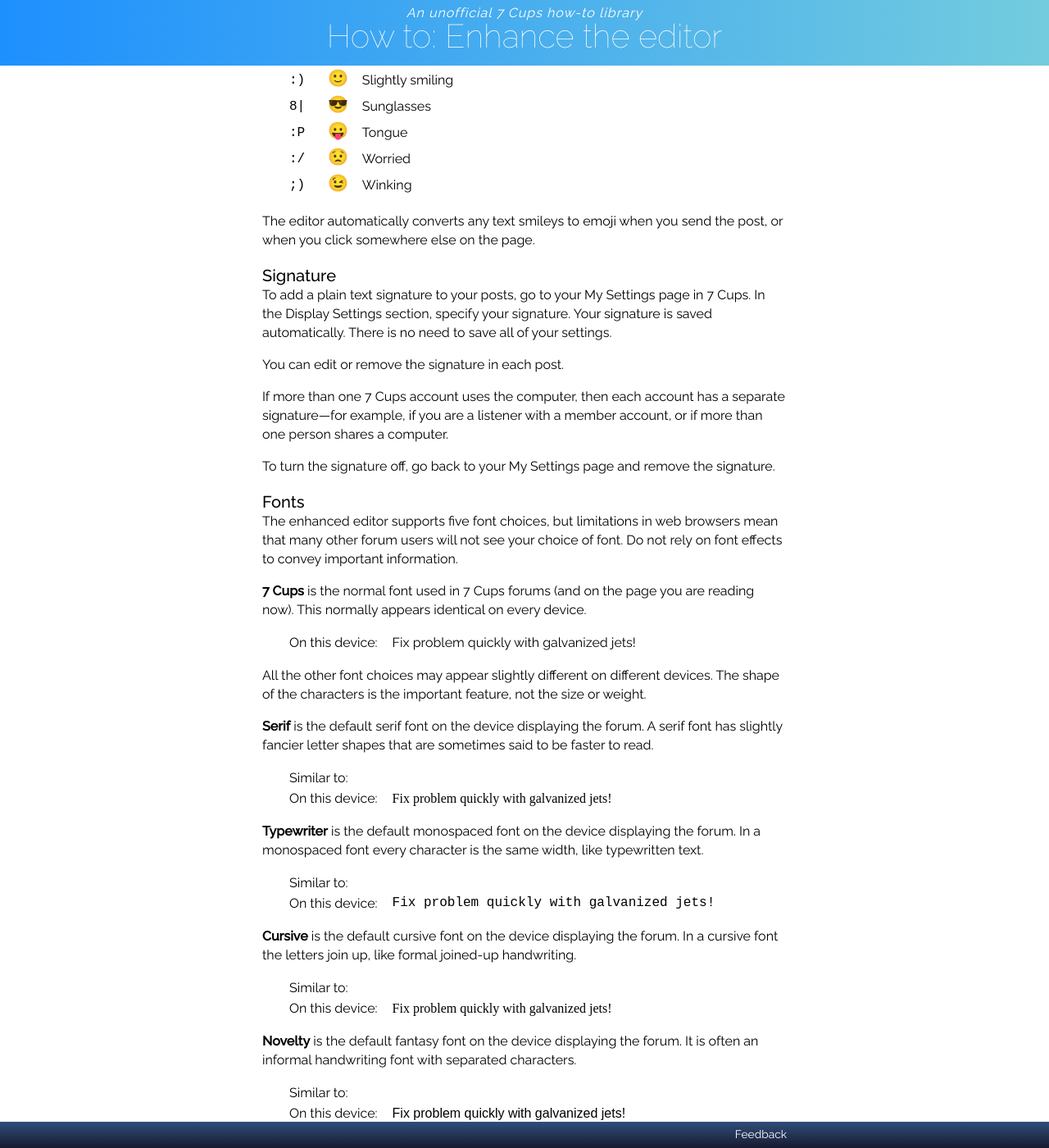
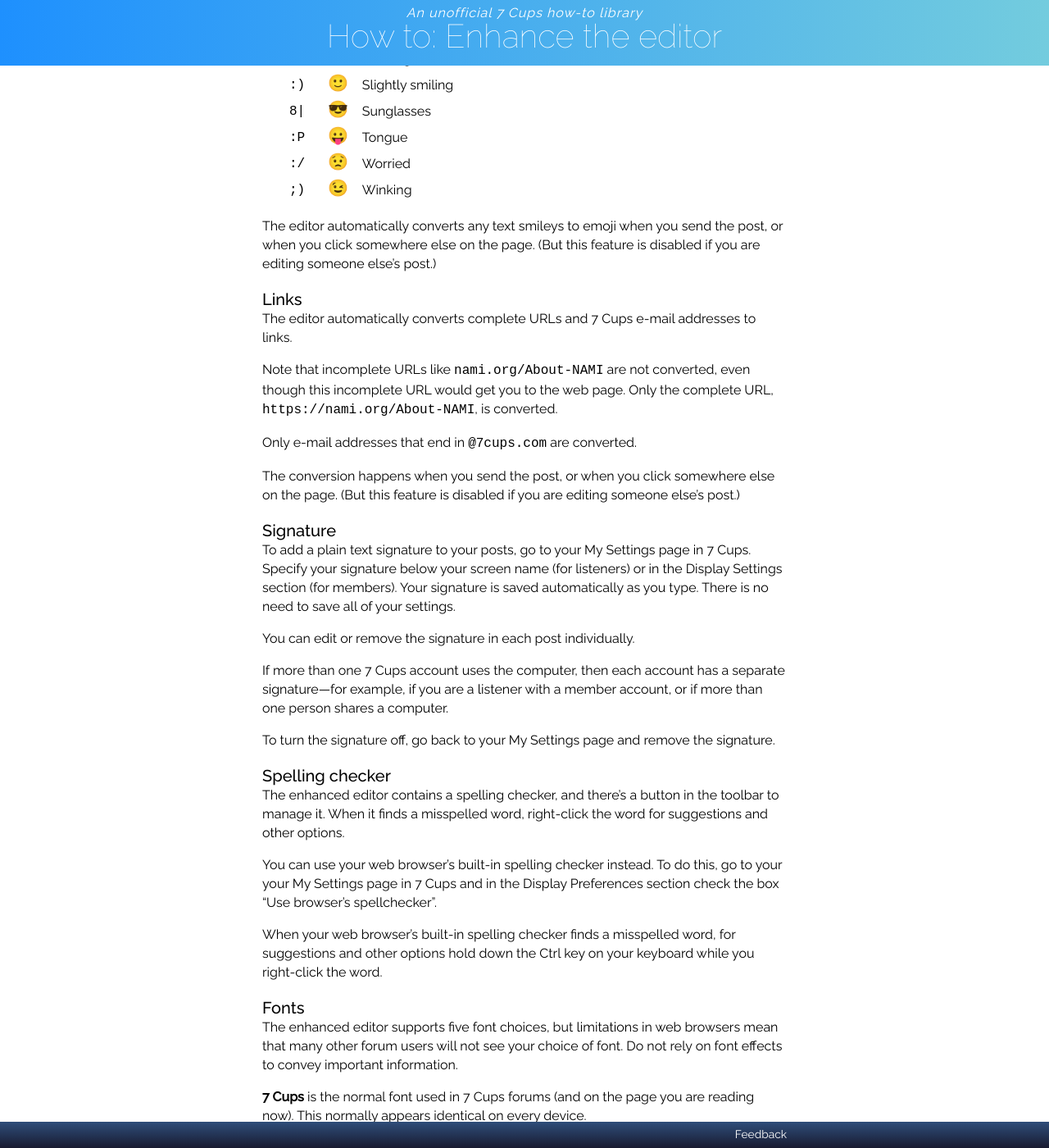
Before and after one commit to RarelyCharlie/rarelycharlie.github.io, a Jekyll site: the page built from _draft/editor.md, in a window 1280 px wide and 1400 px high, scrolled down 3220 px. Shown: the whole window at 82% size. Built offline with Jekyll 4.4.1, drawn with Linux system fonts in a browser that asks for light colours; emoji names are drawn with the system emoji font; some of the changed text lies outside the part shown.

Commit message:
changes for v 0.10

```diff
--- a/_draft/editor.md
+++ b/_draft/editor.md
@@ -32,7 +32,7 @@ The editor is the part of 7 Cups where you type posts in the forums and entries
 
 This page describes how you might be able to enhance the editor with more features. The features include lists, quotes, tables, and extra smileys.
 
-Some of the other features in the enhanced editor are experimental, and some of them might not work. The enhanced editor is only supported on a best efforts basis without any guarantees.
+Some of the other features in the enhanced editor are experimental, and some of them might not work. The enhanced editor is only supported on a best efforts basis without any guarantees. The current version is 0.9
 
 ### Who can enhance the editor
 
@@ -64,23 +64,23 @@ These instructions are for the Safari browser. Similar methods are likely to wor
 
 To set up the enhanced editor, create a bookmarklet as follows:
 
- 1. First copy this very long line of code, making sure you get all of it:
+ 1. First copy this very long line of code, making sure you get all of it:
 
 <div style="font-family: monospace; font-size: 10px; line-height: 12px; overflow-wrap: break-word; width: 100%; background: #eee; border: 1px solid #aaa; margin-bottom: 1em; padding: 1ex;">javascript:with(document)void(head.appendChild(createElement('script')).src='https://greasyfork.org/scripts/36395-7-cups-forum-inline-editor/code/7%20Cups%20-%20forum%20inline%20editor.user.js')</div>
 
- 2. Bookmark any page, for example, this page.
+ 2. Bookmark any page, for example, this page.
 
- 3. Go to your list of bookmarks and find the bookmark you just made.
+ 3. Go to your list of bookmarks and find the bookmark you just made.
 
- 4. Tap Edit at the bottom right of the list, and then tap the new bookmark to edit it.
+ 4. Tap Edit at the bottom right of the list, and then tap the new bookmark to edit it.
 
- 5. Optionally change the title, perhaps to something like "Load 7 Cups editor"
+ 5. Optionally change the title, perhaps to something like "Load 7 Cups editor"
 
- 6. Long-tap the URL and choose Select All.
+ 6. Long-tap the URL and choose Select All.
 
- 7. Paste the line of code you copied, completely replacing the URL.
+ 7. Paste the line of code you copied, completely replacing the URL.
 
- 8. On the keyboard, tap Done, and then Done in the list to cancel edit mode.
+ 8. On the keyboard, tap Done, and then Done in the list to cancel edit mode.
 
 To use the enhanced editor in a 7 Cups webpage, go to the webpage and tap the bookmarklet's icon. A message in the webpage tells you the enhanced editor is active. Then you can use the enhanced editor in that web page. If you reload the page, or if you go to a different page, then the enhanced editor is no longer active. To make it active again you must use the bookmarklet again.
 
@@ -138,17 +138,35 @@ Here's the list, showing only the shortest text forms, not the alternatives:
 |`:/`|![](https://twemoji.maxcdn.com/2/72x72/1f61f.png)|Worried
 |`;)`|![](https://twemoji.maxcdn.com/2/72x72/1f609.png)|Winking
 
-The editor automatically converts any text smileys to emoji when you send the post, or when you click somewhere else on the page.
+The editor automatically converts any text smileys to emoji when you send the post, or when you click somewhere else on the page. (But this feature is disabled if you are editing someone else's post.)
+
+### Links
+
+The editor automatically converts complete URLs and 7 Cups e-mail addresses to links.
+
+Note that incomplete URLs like `nami.org/About-NAMI` are not converted, even though this incomplete URL would get you to the web page. Only the complete URL, `https://nami.org/About-NAMI`, is converted.
+
+Only e-mail addresses that end in `@7cups.com` are converted.
+
+The conversion happens when you send the post, or when you click somewhere else on the page. (But this feature is disabled if you are editing someone else's post.)
 
 ### Signature
 
-To add a plain text signature to your posts, go to your My Settings page in 7 Cups. In the Display Settings section, specify your signature. Your signature is saved automatically. There is no need to save all of your settings.
+To add a plain text signature to your posts, go to your My Settings page in 7 Cups. Specify your signature below your screen name (for listeners) or in the Display Settings section (for members). Your signature is saved automatically as you type. There is no need to save all of your settings.
 
-You can edit or remove the signature in each post.
+You can edit or remove the signature in each post individually.
 
 If more than one 7 Cups account uses the computer, then each account has a separate signature—for example, if you are a listener with a member account, or if more than one person shares a computer.
 
 To turn the signature off, go back to your My Settings page and remove the signature.
+
+### Spelling checker
+
+The enhanced editor contains a spelling checker, and there's a button in the toolbar to manage it. When it finds a misspelled word, right-click the word for suggestions and other options.
+
+You can use your web browser's built-in spelling checker instead. To do this, go to your your My Settings page in 7 Cups and in the Display Preferences section check the box "Use browser's spellchecker".
+
+When your web browser's built-in spelling checker finds a misspelled word, for suggestions and other options hold down the Ctrl key on your keyboard while you right-click the word.
 
 ### Fonts
 The enhanced editor supports five font choices, but limitations in web browsers mean that many other forum users will not see your choice of font. Do not rely on font effects to convey important information.
@@ -193,11 +211,13 @@ If serif and typewriter don't work on your device, you can almost always fix thi
 
 If cursive and novelty don't work on your device, you might sometimes be able to fix this by changing the font settings in your web browser or in your operating system.
 
-If you cannot fix the cursive and novelty fonts by changing font settings, then you can use the enhanced editor to fix them. Log in to 7 Cups and go to your My Settings page. In the Display Preferences section, check the box: Load extra fonts in forums  There is no need to save the settings, because the change takes effect immediately. If you have member and listener accounts, it affects both.
+If you cannot fix the cursive and novelty fonts by changing font settings, then you can use the enhanced editor to fix them. Log in to 7 Cups and go to your My Settings page. In the Display Preferences section, check the box: Load extra fonts in forums  There is no need to save the settings, because the change takes effect immediately. If you have member and listener accounts, it affects both.
 
 ### Known issues
+Known issues in version 0.9:
 
-- In a feed the toolbar buttons are black-and-white. This is low priority and it's not being worked on.
+- There has been little testing in feed posts, and various things might still not work. Testing is ongoing.
+- If you type a worried smiley `:/` after a URL in the same line, the smiley does not get converted to an image. This is considered minor and it's not actively being investigated.
 
 ### Removing the enhancement
 If you want to remove the enhancement, you can temporarily disable the script or you can delete it. You can also disable or delete Tampermonkey.
```
